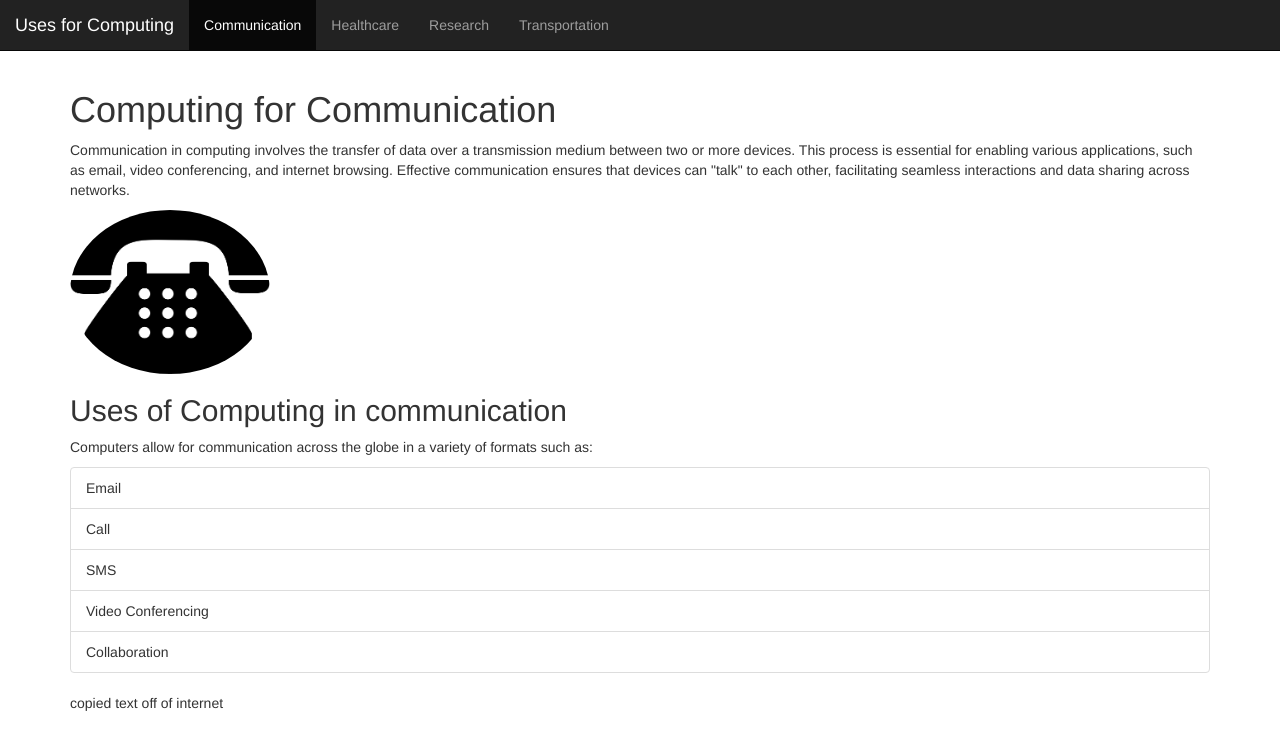
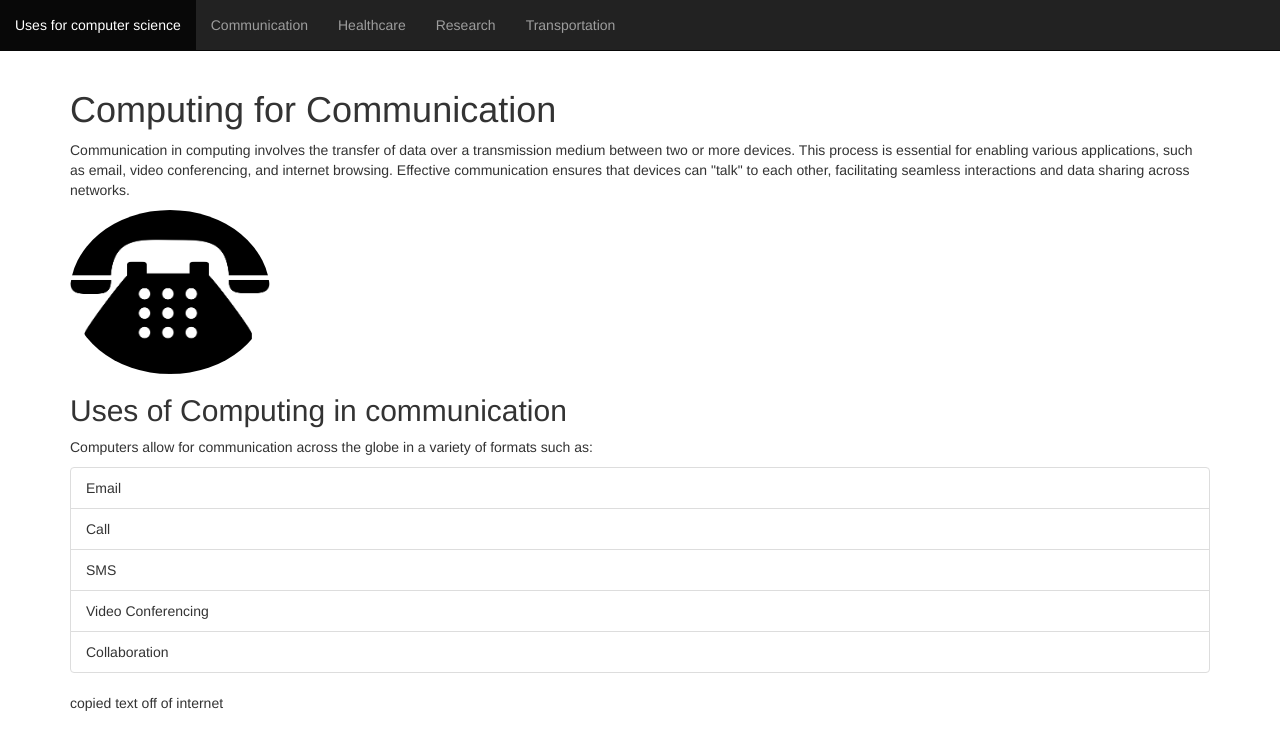
Before and after one commit to dorothy122/txgh25.github.io, a plain HTML site: page communication.html in a window 1280 px wide. Drawn offline with nearby package versions, Linux system fonts and the light colour scheme.

Commit message:
Update communication.html navbar

```diff
--- a/communication.html
+++ b/communication.html
@@ -19,18 +19,14 @@
 </head>
 
 <body>
-    <nav class="navbar navbar-inverse navbar-default navbar-fixed-top">
-        <div class="container-fluid">
-            <div class="navbar-header">
-                <a class="navbar-brand" href="index.html">Uses for Computing</a>
-            </div>
-            <ul class="nav navbar-nav">
-                <li class="active"><a href="communication.html">Communication</a></li>
-                <li><a href="healthcare.html">Healthcare</a></li>
-                <li><a href="research.html">Research</a></li>
-                <li><a href="transportation.html">Transportation</a></li>
-            </ul>
-        </div>
+  <nav class="navbar navbar-inverse navbar-default navbar-fixed-top">
+        <ul class="nav navbar-nav">
+            <li class ="active"><a herf="">Uses for computer science</a></li>
+            <li><a href="communication.html">Communication</a></li>
+            <li><a herf="healthcare.html">Healthcare</a></li>
+            <li><a herf="research.html">Research</a></li>
+            <li><a herf="transportation.html">Transportation</a></li>
+        </ul>
     </nav>
     <div class="container" id="container1">
         <h1>Computing for Communication</h1>
```
